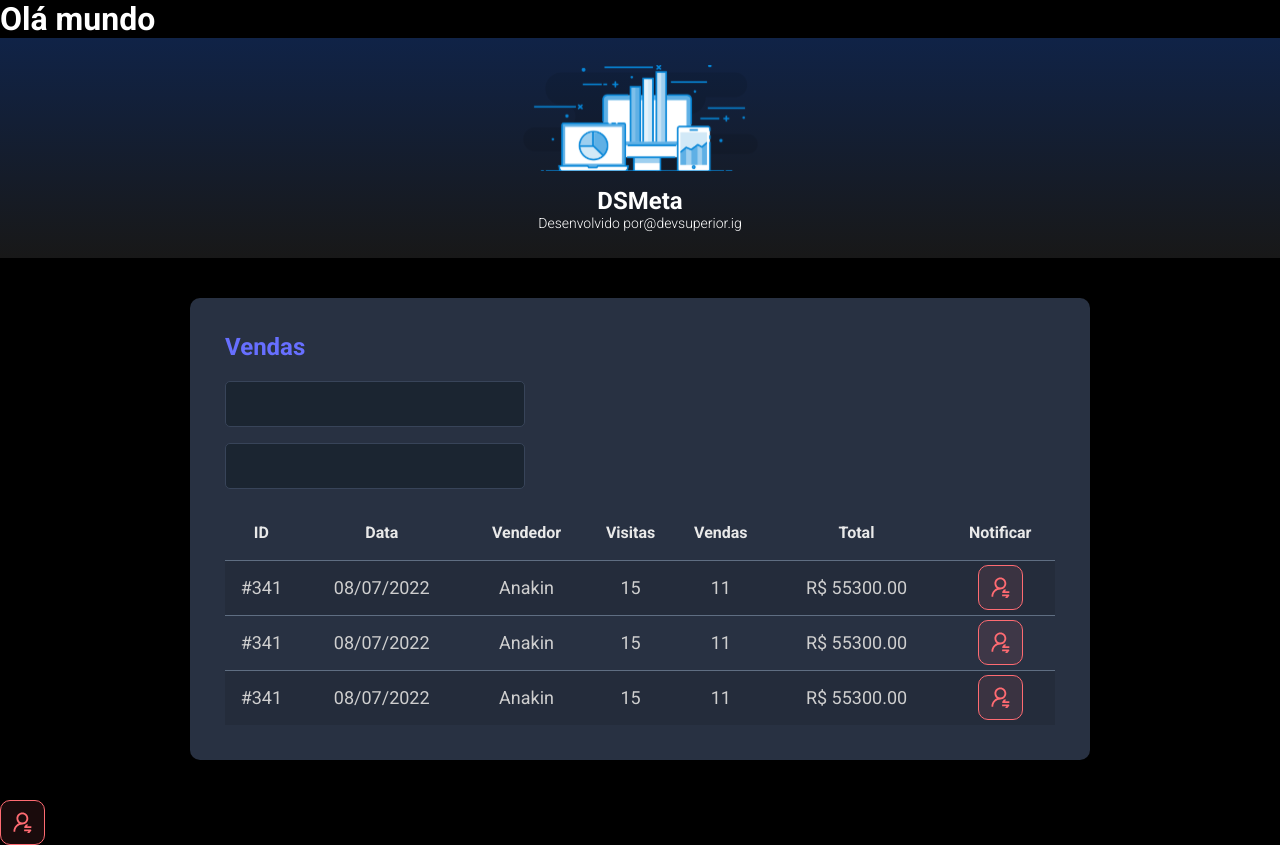
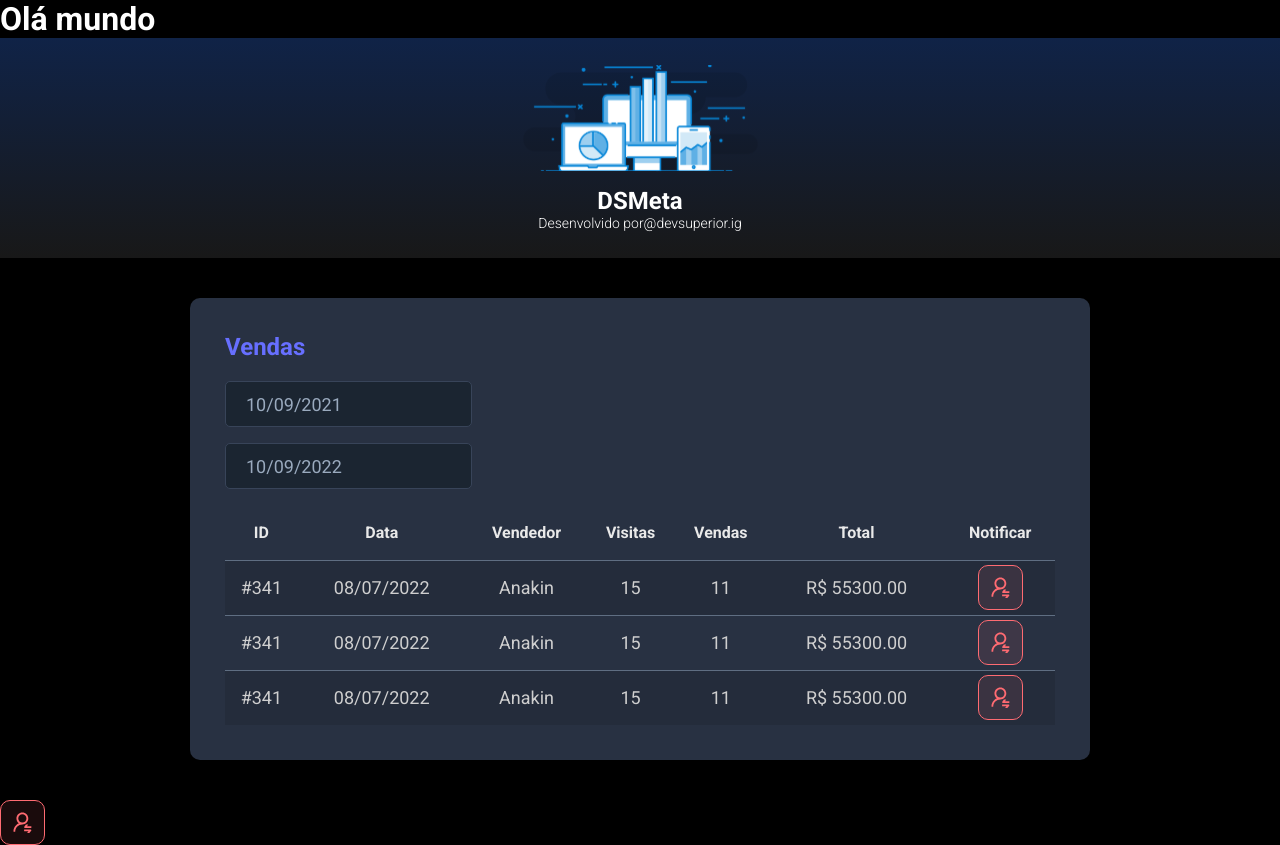
Before and after one commit to AlexandreAdabo/Spring-React, a React (Vite) app in the folder frontend/: page / in a window 1280 px wide. Built offline with nearby package versions, Linux system fonts and the light colour scheme.

Commit message:
useState

```diff
--- a/frontend/package.json
+++ b/frontend/package.json
@@ -9,7 +9,9 @@
     "preview": "vite preview"
   },
   "dependencies": {
+    "@types/react-datepicker": "4.4.2",
     "react": "^18.2.0",
+    "react-datepicker": "4.8.0",
     "react-dom": "^18.2.0"
   },
   "devDependencies": {
--- a/frontend/src/components/SalesCard/index.tsx
+++ b/frontend/src/components/SalesCard/index.tsx
@@ -1,16 +1,35 @@
-import NotificationButton from '../NotificationButton'
-import './styles.css'
+import { useState } from "react";
+import DatePicker from "react-datepicker";
+import "react-datepicker/dist/react-datepicker.css";
+import NotificationButton from "../NotificationButton";
+import "./styles.css";
 
 function SalesCard() {
-  return(
+  const min = new Date(new Date().setDate(new Date().getDate() - 365));
+  const max = new Date();
+
+  const [minDate, setMinDate] = useState(min);
+  const [maxDate, setMaxDate] = useState(max);
+
+  return (
     <div className="dsmeta-card">
       <h2 className="dsmeta-sales-title">Vendas</h2>
       <div>
         <div className="dsmeta-form-control-container">
-                <input className="dsmeta-form-control" type="text"/>
+          <DatePicker
+            selected={minDate}
+            onChange={(date: Date) => setMinDate(date)}
+            className="dsmeta-form-control"
+            dateFormat="dd/MM/yyyy"
+          />
         </div>
         <div className="dsmeta-form-control-container">
-                <input className="dsmeta-form-control" type="text"/>
+          <DatePicker
+            selected={maxDate}
+            onChange={(date: Date) => setMaxDate(date)}
+            className="dsmeta-form-control"
+            dateFormat="dd/MM/yyyy"
+          />
         </div>
       </div>
 
@@ -37,7 +56,7 @@
               <td>R$ 55300.00</td>
               <td>
                 <div className="dsmeta-red-btn-container">
-                        <NotificationButton/>
+                  <NotificationButton />
                 </div>
               </td>
             </tr>
@@ -50,7 +69,7 @@
               <td>R$ 55300.00</td>
               <td>
                 <div className="dsmeta-red-btn-container">
-                       <NotificationButton/>
+                  <NotificationButton />
                 </div>
               </td>
             </tr>
@@ -63,17 +82,15 @@
               <td>R$ 55300.00</td>
               <td>
                 <div className="dsmeta-red-btn-container">
-                       <NotificationButton/>
+                  <NotificationButton />
                 </div>
               </td>
             </tr>
           </tbody>
-
         </table>
       </div>
-
     </div>
-  )
+  );
 }
 
-export default SalesCard
+export default SalesCard;
```
Also changed, not shown: 1 other file (tests, documents, lock files or other folders). Lines whose indentation alone changed are shown as unchanged.
